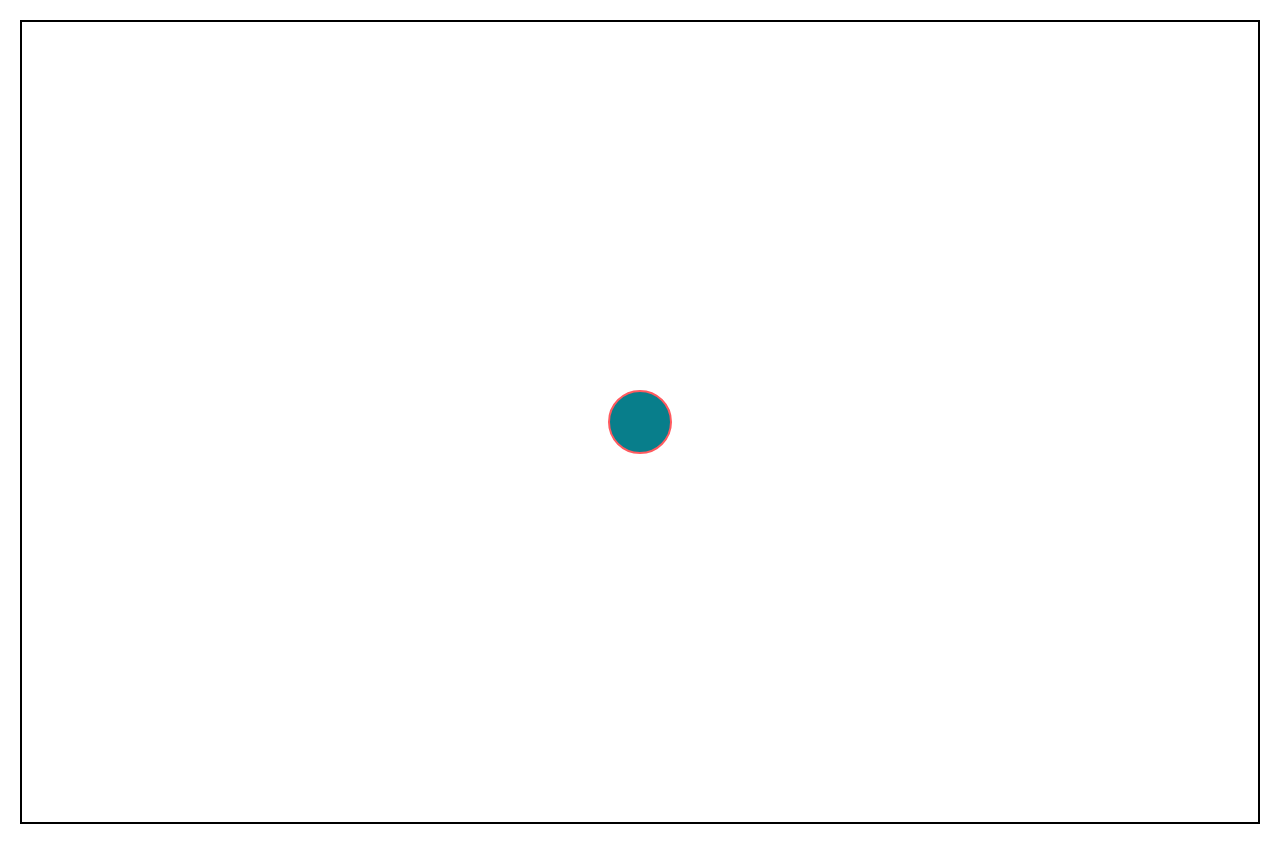
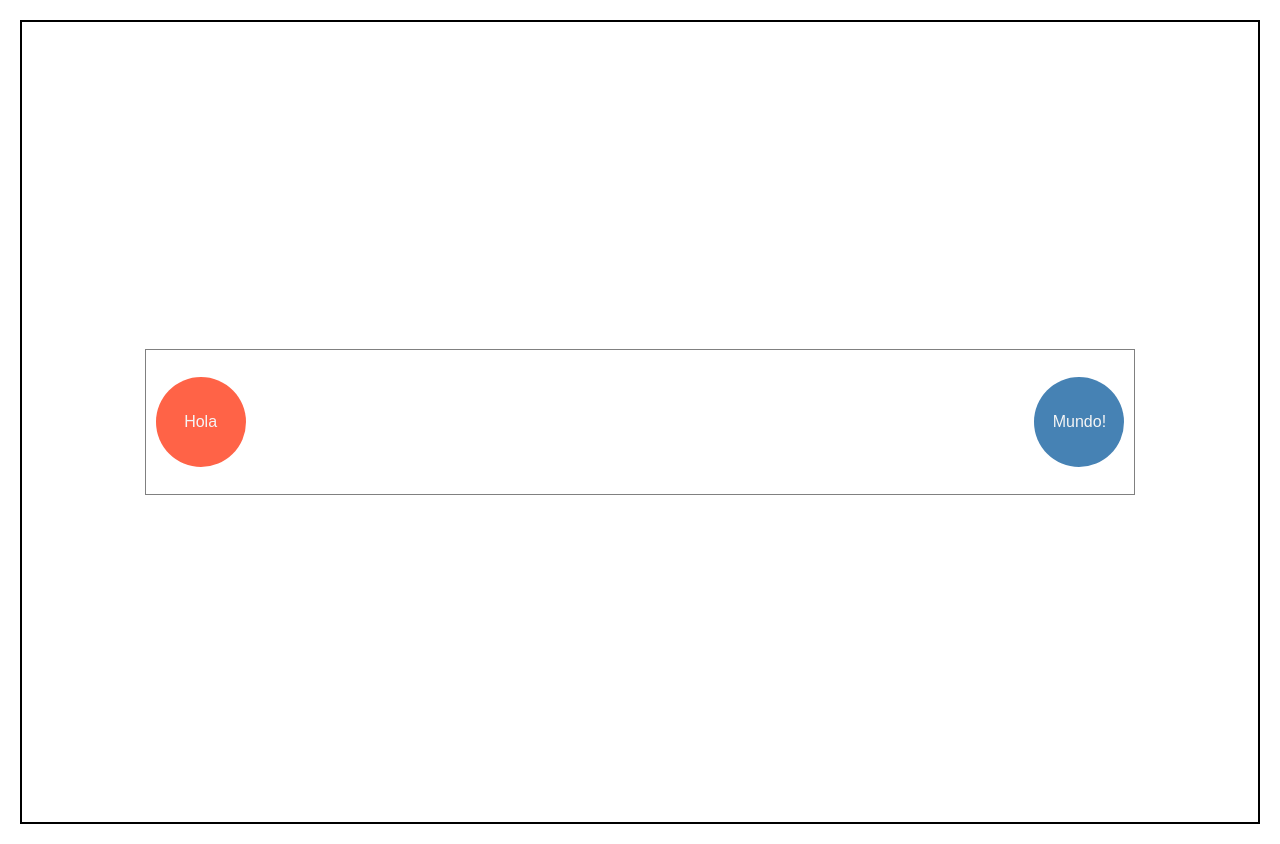
Before and after one commit to pbyjo/Animation-CSS, a plain HTML site: page index.html in a window 1280 px wide. Drawn offline with Linux system fonts and the light colour scheme.

Commit message:
Transiciones de interacción. Class 4

```diff
--- a/CSS/animate.css
+++ b/CSS/animate.css
@@ -1,7 +1,7 @@
 body {
     padding: 0;
     margin: 20px;
-    font-size: 18px;
+    font-size: 20px;
     border: 2px solid black;
     height: 100vh;
     display: flex;
@@ -9,29 +9,55 @@ body {
     align-items: center;
 }
 
-.section {
-
+.container__pelotas {
+    border: 1px gray solid;
+    width: 80%;
+    height: 18%;
+    display: flex;
+    align-items: center;
+    position: relative;
 }
 
 .pelota {
-    width: 60px;
-    height: 60px;
+    width: 90px;
+    height: 90px;
+    display: flex;
+    justify-content: center;
+    align-items: center;
     border-radius: 50%;
-    border: 2px solid #FF5A5F;
-    background-color: #087E8B;
-    /* Transition-property: width, height; */
-    Transition-duration: 2000ms;
-    /* Transition-delay: 1s; */
-    Transition-timing-function: ease;
+    transition-duration: 2s;
+    position: absolute;
+    margin: 0 10px;
+    font-family: sans-serif;
+    font-size: 1rem;
+    color: whitesmoke;
 }
 
-.pelota:hover {
+.pelota.a {
+    background-color: tomato;
+    left: 0;
+}
+
+.pelota.b {
+    background-color: steelblue;
+    right: 0;
+}
+
+.container__pelotas:hover .pelota.a {
     width: 120px;
     height: 120px;
-    border-radius: 50%;
-    border: 5px solid #C81D25;
-    background-color: #0B3954;
+    left: calc(50% - 120px);
+    background-color: steelblue;
+    margin: 0;
 }
+.container__pelotas:hover .pelota.b {
+    width: 120px;
+    height: 120px;
+    right: calc(50% - 120px);
+    background-color: tomato;
+    margin: 0;
+}
+
 
 /*NOTES:
 Transition-property: width;
@@ -40,3 +66,8 @@ Transition-delay: 2s;
 Transition-timing-function: ease;
 
 sintaxis resumida: transition: width .4s 2s ease;
+
+Ahora con CSS3 se pueden hacer calculos con el atributo calc.
+    width: 120px;
+    height: 120px;
+   /// right: calc(50% - 120px);
--- a/index.html
+++ b/index.html
@@ -5,14 +5,19 @@
         <meta charset="UTF-8">
         <meta name="viewport" content="width=device-width, initial-scale=1.0">
         <link rel="stylesheet" href="./CSS/animate.css">
-        <title> Sintaxis de transiciones </title>
+        <title> Transiciones de interacción </title>
     </head>
 
     <body>
 
-        <section class="section pelota .b">
+        <Section class="container__pelotas">
 
-        </section>
+            <div class="section pelota a"> Hola
+            </div>
+            <div class="section pelota b"> Mundo!
+            </div>
+
+        </Section>
 
     </body>
 
```
Also changed, not shown: 1 other file.
